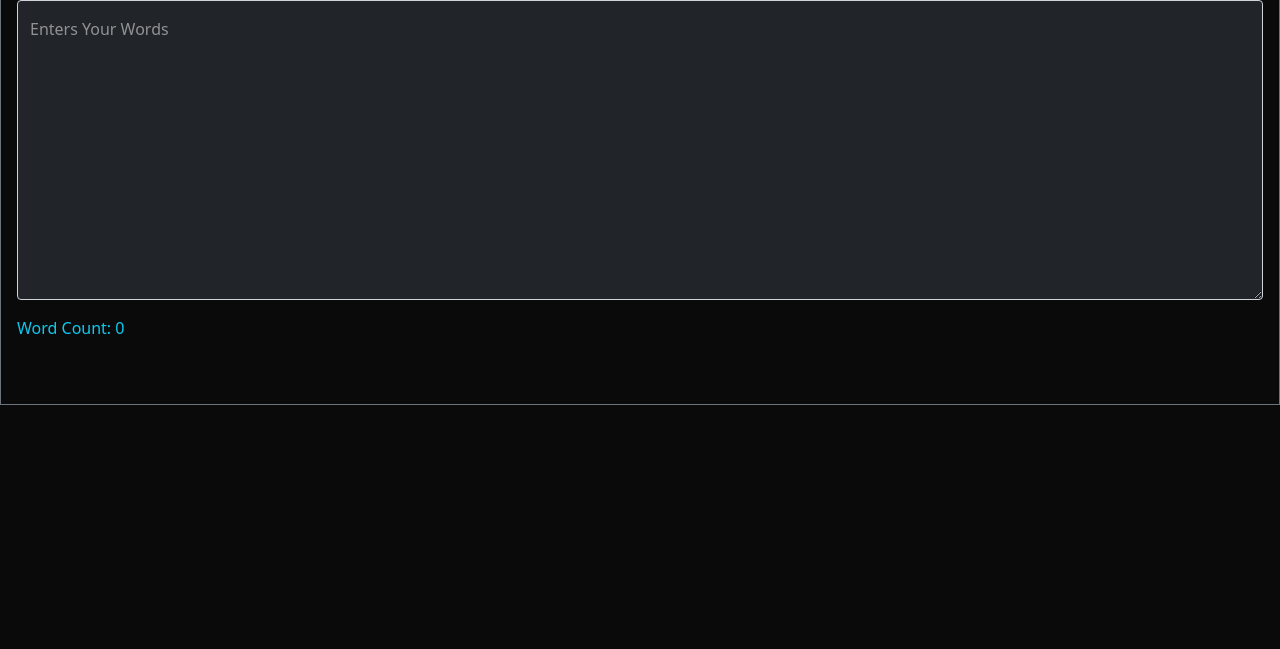
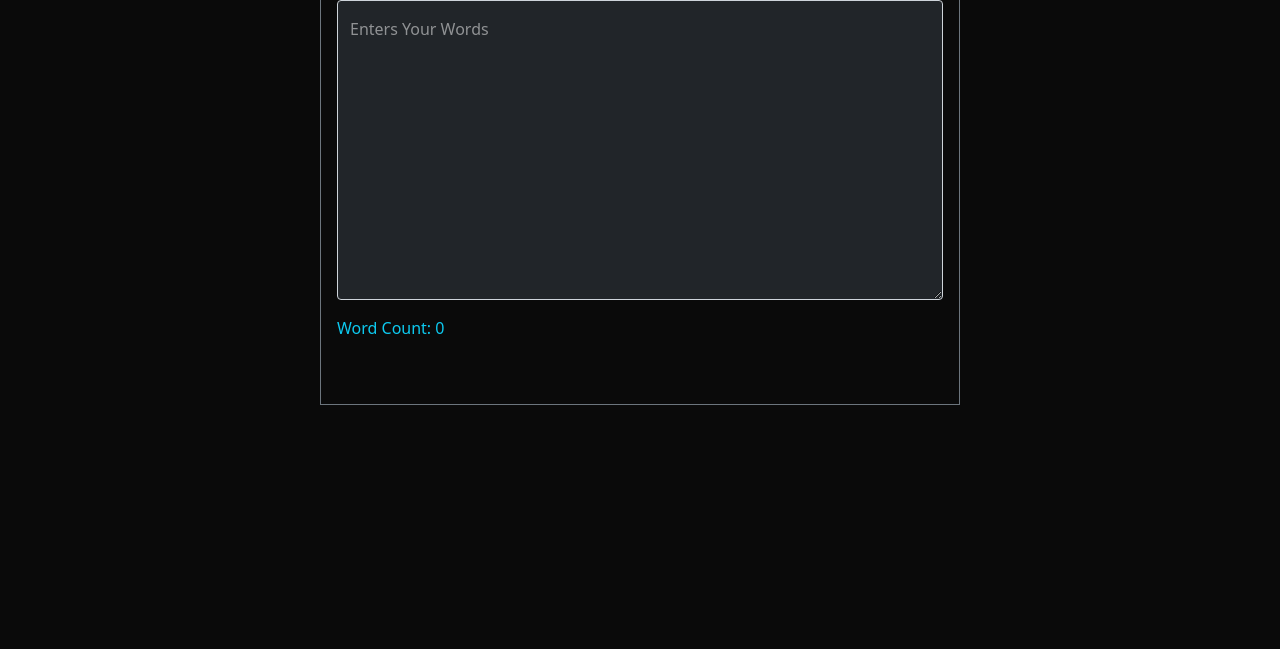
Before and after one commit to codewithjohnson/word-counter, a plain HTML site: page index.html in a window 1280 px wide. Shown: the part 151-800 px from the top of the page. Drawn offline with nearby package versions, Linux system fonts and the light colour scheme.

Commit message:
Update index.html

```diff
--- a/index.html
+++ b/index.html
@@ -8,7 +8,7 @@
     <title>Word Counter</title>
   </head>
   <body>
-    <div class="container-fluid w-80  border border-secondary text-white-50  py-5 px-3 mx-auto mt-5">
+    <div class="container-fluid w-50  border border-secondary text-white-50  py-5 px-3 mx-auto mt-5">
      <h2 class = "font-monospace mb-3">Word Counter</h2>
      <div class="form-floating">
       <textarea class="form-control bg-dark text-white text-break text-opacity-75 lh-sm" placeholder="Leave a comment here" id="floatingTextarea2" style="height: 300px"></textarea>
```
